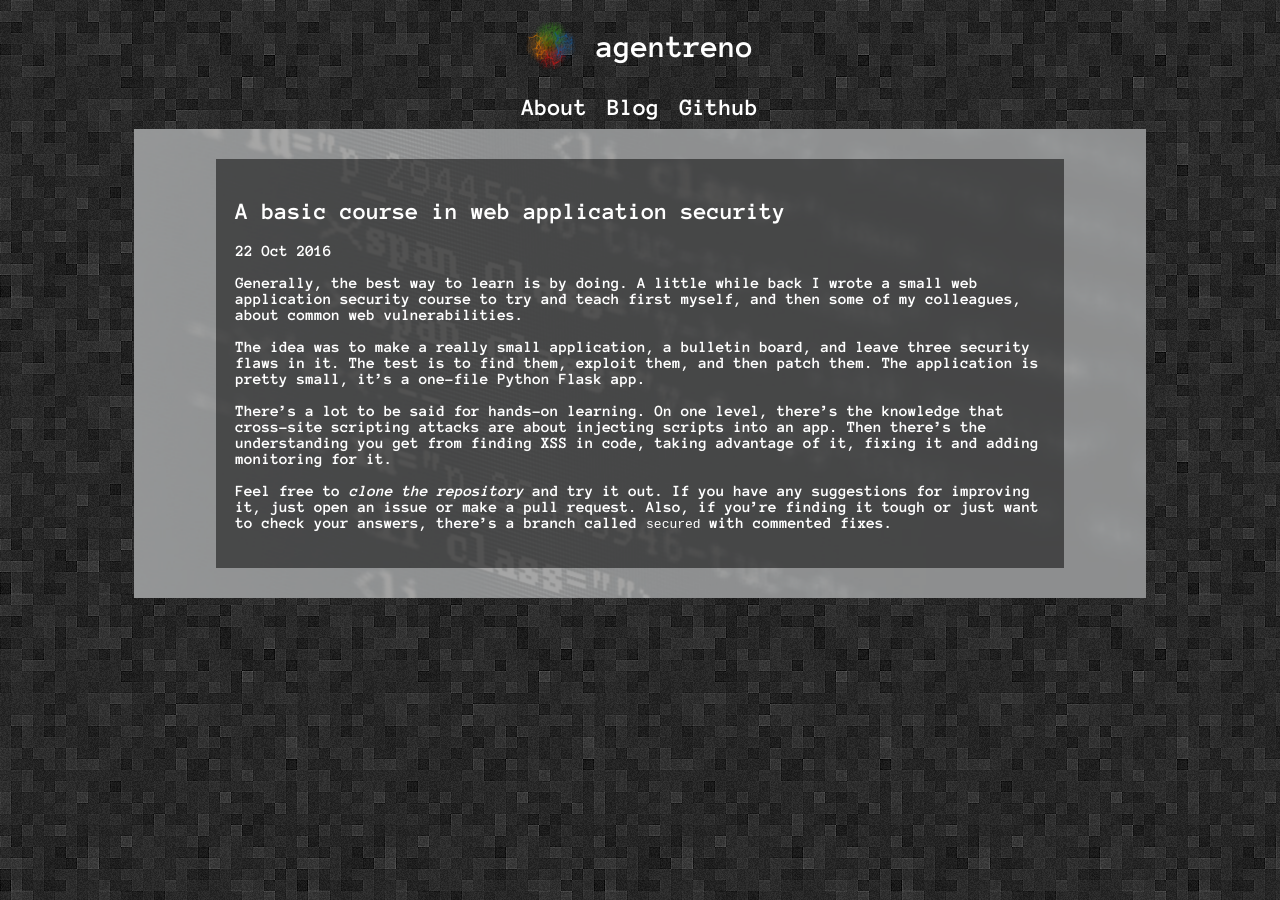
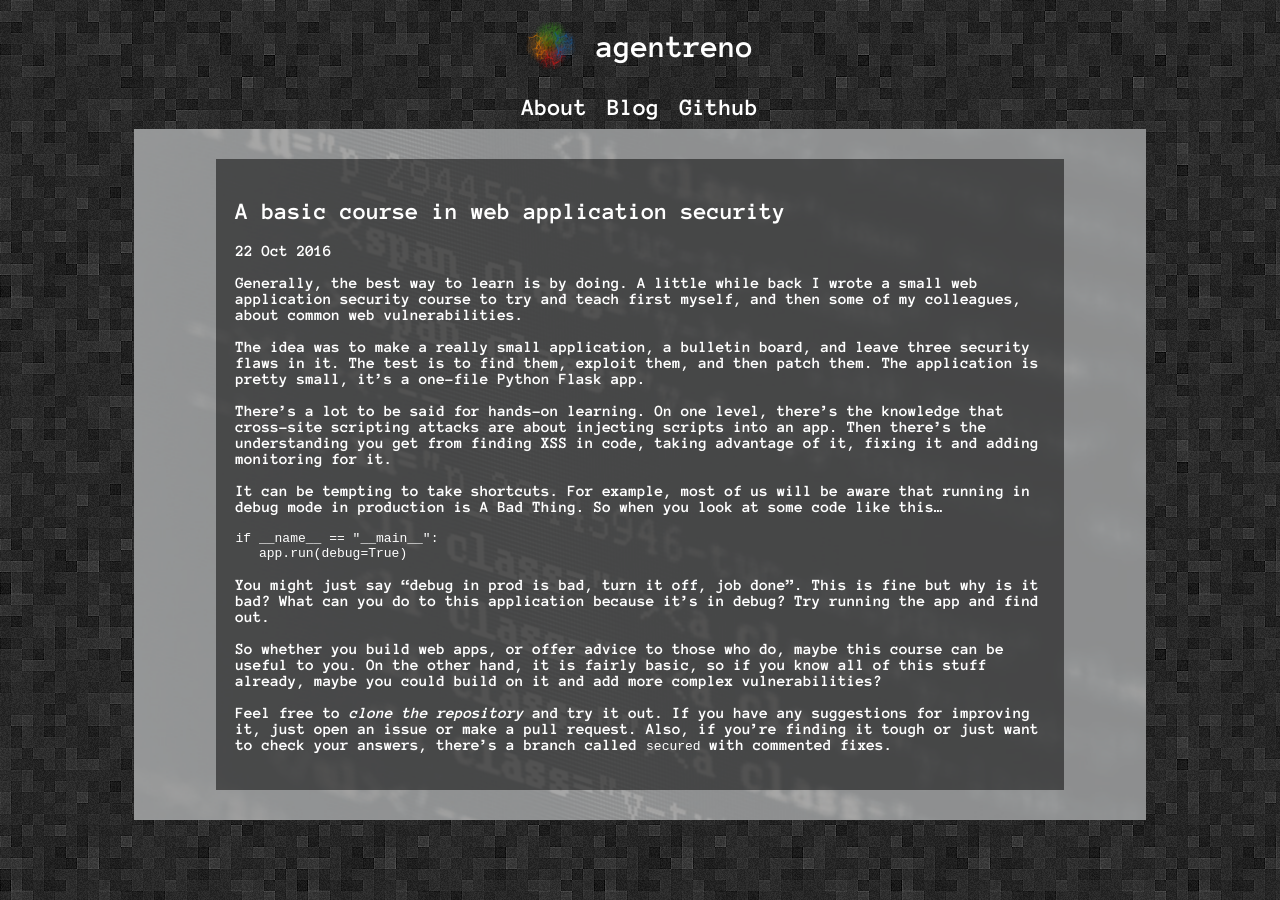
Before and after one commit to agentreno/agentreno.github.io, a Jekyll site: the page built from _posts/2016-10-22-a-basic-course-in-web-application-security.md, in a window 1280 px wide. Built offline with Jekyll 4.4.1, drawn with Linux system fonts in a browser that asks for light colours.

Commit message:
Augment web app blog post with more content and code example

````diff
--- a/_posts/2016-10-22-a-basic-course-in-web-application-security.md
+++ b/_posts/2016-10-22-a-basic-course-in-web-application-security.md
@@ -17,6 +17,24 @@
 into an app. Then there's the understanding you get from finding XSS in code,
 taking advantage of it, fixing it and adding monitoring for it.
 
+It can be tempting to take shortcuts. For example, most of us will be aware
+that running in debug mode in production is A Bad Thing. So when you look at
+some code like this...
+
+```python
+if __name__ == "__main__":
+   app.run(debug=True)
+```
+
+You might just say "debug in prod is bad, turn it off, job done". This is fine
+but why is it bad? What can you do to this application because it's in debug?
+Try running the app and find out.
+
+So whether you build web apps, or offer advice to those who do, maybe this
+course can be useful to you. On the other hand, it is fairly basic, so if you
+know all of this stuff already, maybe you could build on it and add more
+complex vulnerabilities?
+
 Feel free to [*clone the repository*](https://github.com/agentreno/aas-demo)
 and try it out. If you have any suggestions for improving it, just open an
 issue or make a pull request. Also, if you're finding it tough or just want to
````
